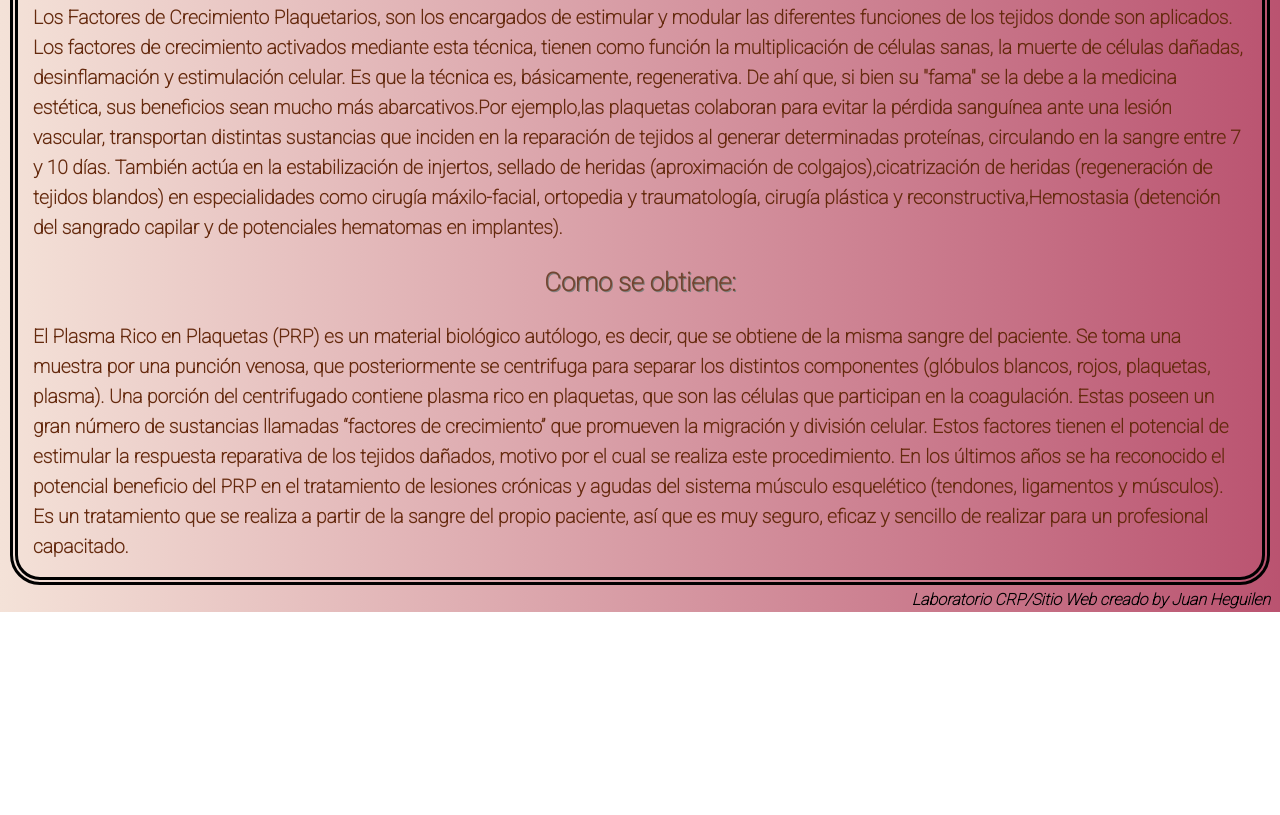
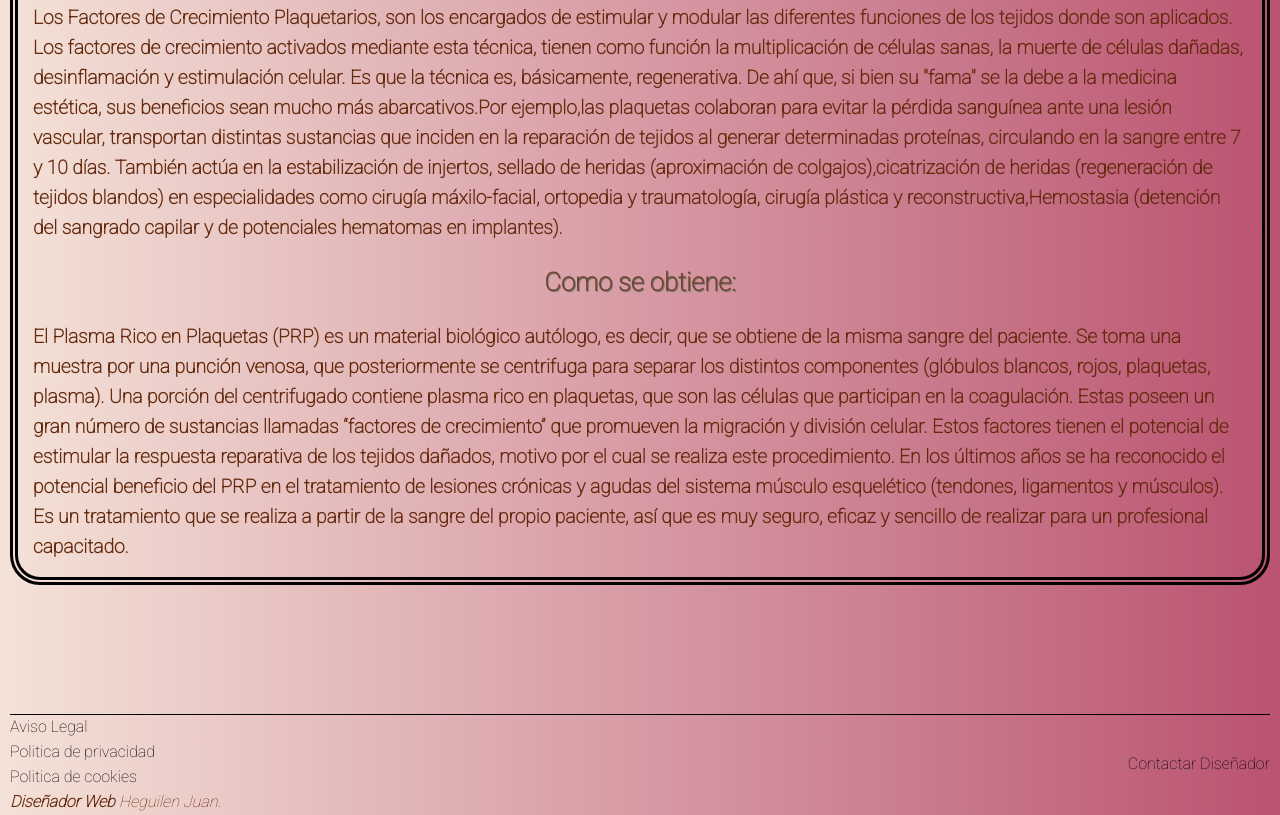
Before and after one commit to Cinqsauvages/ProyectoFinal, a website: page index.html in a window 1280 px wide. Shown: the part 1041-1856 px from the top of the page. Before the commit the page ends 1653 px from the top, so only its background shows below. Drawn offline with nearby package versions, Linux system fonts and the light colour scheme.

Commit message:
cambiandoFooter

```diff
--- a/index.html
+++ b/index.html
@@ -59,7 +59,8 @@
 
     <main class="principal">
         <h2 class="tituloDos ">¿Que es el Plasma Rico en plaquetas?</h2>
-        <p class="textoP" >El <b>PRP</b> se define como una fracción de plasma obtenido de sangre autóloga que tiene una concentración
+        <p class="textoP">El <b>PRP</b> se define como una fracción de plasma obtenido de sangre autóloga que tiene una
+            concentración
             de plaquetas superior a la del plasma en condiciones basales. El PRP contiene no solo un alto nivel de
             plaquetas, sino también de los factores de crecimiento que son secretados activamente por las plaquetas.
             Además, el PRP también es rico en proteínas que actúan a nivel de la adhesión celular <i>fibrina,
@@ -70,7 +71,8 @@
             modo globa asdsda.</p>
 
         <h3 class="tituloTres">Como actua el PRP:</h3>
-        <p class="textoP">Los Factores de Crecimiento Plaquetarios, son los encargados de estimular y modular las diferentes funciones
+        <p class="textoP">Los Factores de Crecimiento Plaquetarios, son los encargados de estimular y modular las
+            diferentes funciones
             de los tejidos donde son aplicados. Los factores de crecimiento activados mediante esta técnica, tienen como
             función la multiplicación de células sanas, la muerte de células dañadas, desinflamación y estimulación
             celular.
@@ -100,8 +102,16 @@
 
         </p>
     </main>
-    <footer class="footer">
-        <i>Laboratorio CRP/Sitio Web creado by <b>Juan Heguilen</b></i>
+    <footer class="footer ">
+        <div class="partUno letra">
+            <a href="">Aviso Legal</a>
+            <a href="">Politica de privacidad</a>
+            <a href="">Politica de cookies</a>
+            <i><b>Diseñador Web</b> Heguilen Juan.</i>
+        </div>
+        <div class="partDos letra">
+            <a href="https://outlook.live.com/mail/0/" target="__blank">Contactar Diseñador </a>
+        </div>
     </footer>
     <script src="https://cdn.jsdelivr.net/npm/bootstrap@5.1.3/dist/js/bootstrap.bundle.min.js"
         integrity="sha384-ka7Sk0Gln4gmtz2MlQnikT1wXgYsOg+OMhuP+IlRH9sENBO0LRn5q+8nbTov4+1p"
--- a/scss/_footer.scss
+++ b/scss/_footer.scss
@@ -3,9 +3,24 @@
 body{
     .footer{
         grid-area:pie;
-        font-size:1rem;
-        color:black;
-        text-align: end;
-        font-weight:bold;
+        border-top: 1px black solid;
+        display: flex;
+        align-items: center;
+        margin-top: 10%;
+        justify-content: space-between;
+
+        .partUno{
+            display: flex;
+            flex-direction: column;
+            text-align: start;
+        }
+        .letra{
+            font-size: 1rem;
+            color: #652A0E;
+            line-height: 1.56;
+
+        }
+
     }
+
 }
```
Also changed, not shown: paginas/contacto.html (+10 -3 lines), paginas/estudios.html (+10 -3 lines), paginas/indicaciones.html (+10 -2 lines), paginas/quienes-somos.html (+10 -2 lines), css/style.css.
